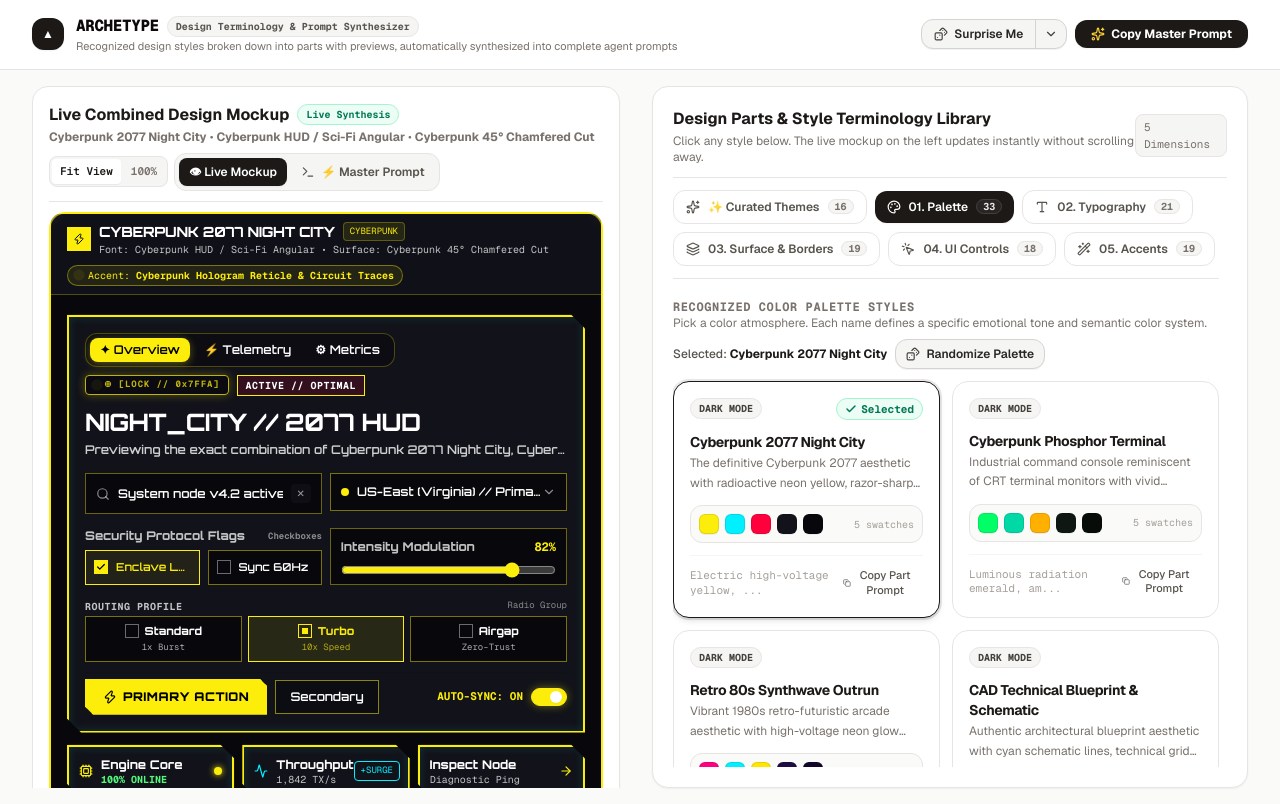
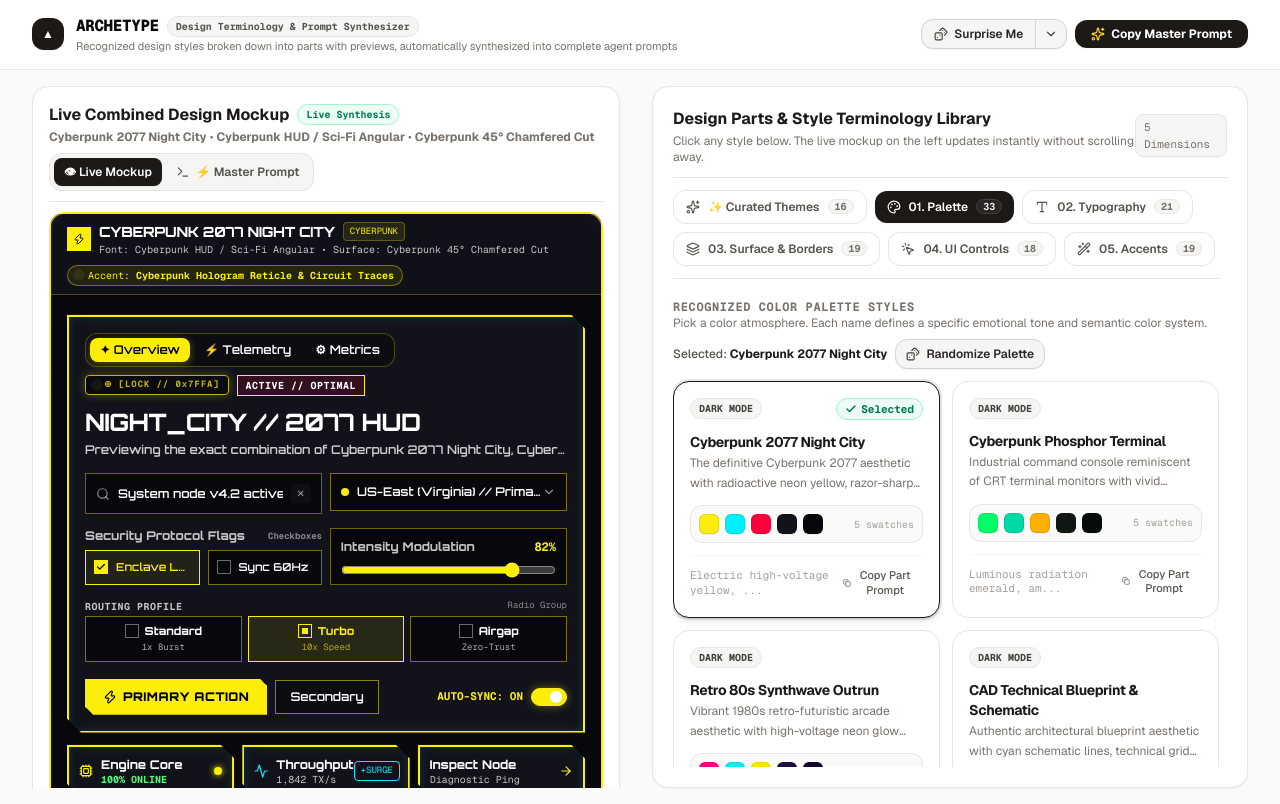
Before and after one commit to butageek/archetype, a Next.js app: page / in a window 1280 px wide. Built offline with nearby package versions, Linux system fonts and the light colour scheme; a web font is replaced by a local one.

Commit message:
ui: remove preview zoom scale toggle from live mockup header

```diff
--- a/src/app/page.tsx
+++ b/src/app/page.tsx
@@ -41,7 +41,6 @@ export default function ArchetypeSynthesizerPage() {
   const [toastMessage, setToastMessage] = useState<string | null>(null);
   const [copiedCombined, setCopiedCombined] = useState<boolean>(false);
   const [leftTab, setLeftTab] = useState<'mockup' | 'prompt'>('mockup');
-  const [previewScale, setPreviewScale] = useState<'fit' | '100%'>('fit');
 
   const showToast = (msg: string) => {
     setToastMessage(msg);
@@ -395,38 +394,6 @@ export default function ArchetypeSynthesizerPage() {
                   </p>
                 </div>
 
-                {/* View & Scale Switchers */}
-                <div className="flex items-center gap-1.5 flex-wrap">
-                  {/* Scale control (only for mockup view) */}
-                  {leftTab === 'mockup' && (
-                    <div className="flex items-center gap-0.5 p-0.5 bg-stone-100 rounded-lg border border-stone-200 text-[11px] font-mono">
-                      <button
-                        type="button"
-                        onClick={() => setPreviewScale('fit')}
-                        className={`px-2 py-1 rounded font-semibold cursor-pointer transition-colors ${
-                          previewScale === 'fit'
-                            ? 'bg-white text-stone-900 shadow-2xs font-bold'
-                            : 'text-stone-500 hover:text-stone-900'
-                        }`}
-                        title="Automatically fit full preview into view without vertical scroll"
-                      >
-                        Fit View
-                      </button>
-                      <button
-                        type="button"
-                        onClick={() => setPreviewScale('100%')}
-                        className={`px-2 py-1 rounded font-semibold cursor-pointer transition-colors ${
-                          previewScale === '100%'
-                            ? 'bg-white text-stone-900 shadow-2xs font-bold'
-                            : 'text-stone-500 hover:text-stone-900'
-                        }`}
-                        title="Display preview at 100% 1:1 pixel scale"
-                      >
-                        100%
-                      </button>
-                    </div>
-                  )}
-
                 {/* View Mode Switcher: Mockup vs Master Prompt */}
                 <div className="flex items-center gap-1 p-1 bg-stone-100 rounded-xl border border-stone-200 text-xs">
                   <button
@@ -454,19 +421,11 @@ export default function ArchetypeSynthesizerPage() {
                   </button>
                 </div>
               </div>
-              </div>
 
               {/* TAB 1: LIVE COMBINED MOCKUP VIEWPORT */}
               {leftTab === 'mockup' && (
                 <div className="space-y-2.5 animate-in fade-in duration-150">
-                  {/* Scaled Specimen Wrapper to fit on smaller viewports */}
-                  <div
-                    className={`overflow-hidden rounded-2xl ${
-                      previewScale === 'fit'
-                        ? 'origin-top scale-[0.88] sm:scale-[0.92] xl:scale-100 transition-transform duration-150 -mb-9 sm:-mb-6 xl:mb-0'
-                        : 'transition-transform duration-150'
-                    }`}
-                  >
+                  <div className="overflow-hidden rounded-2xl">
                     <LiveCombinedPreview selection={selection} />
                   </div>
 
```
Lines whose indentation alone changed are shown as unchanged.
